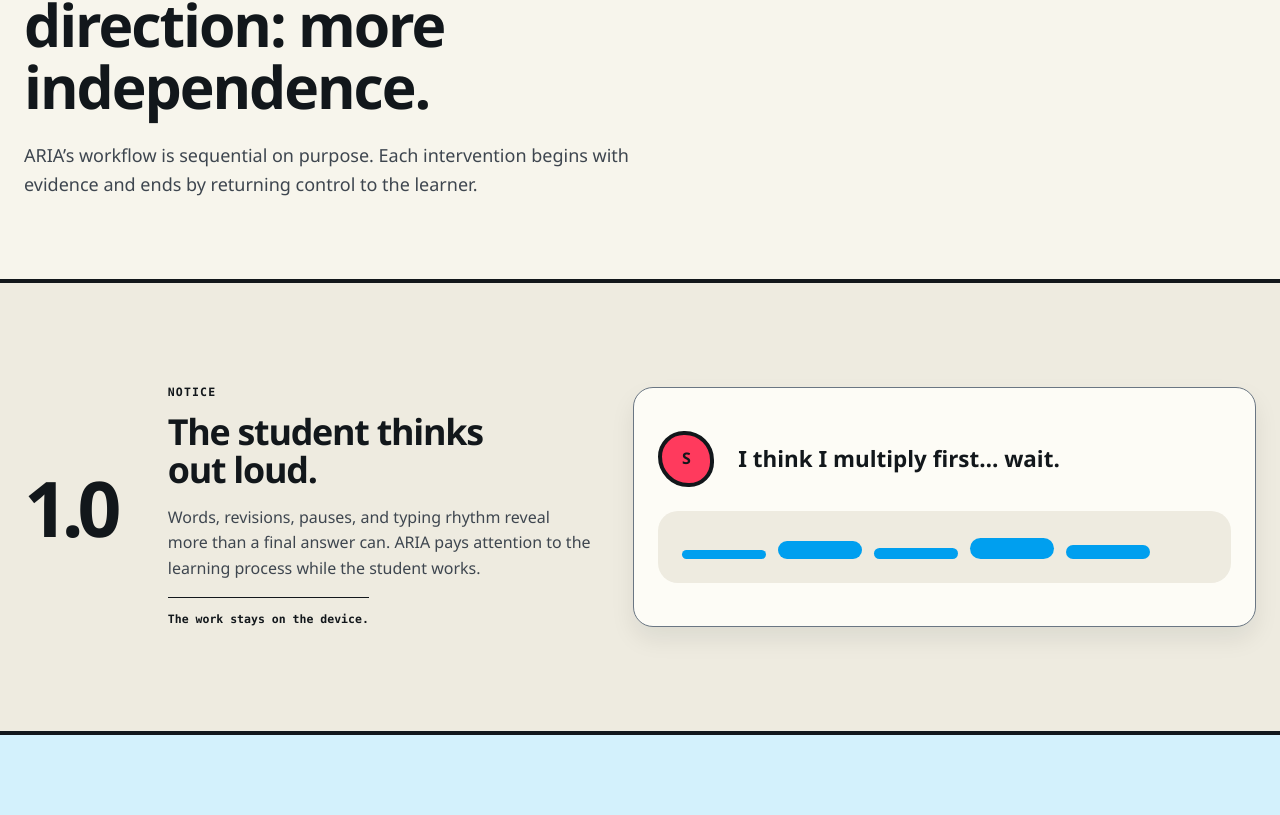
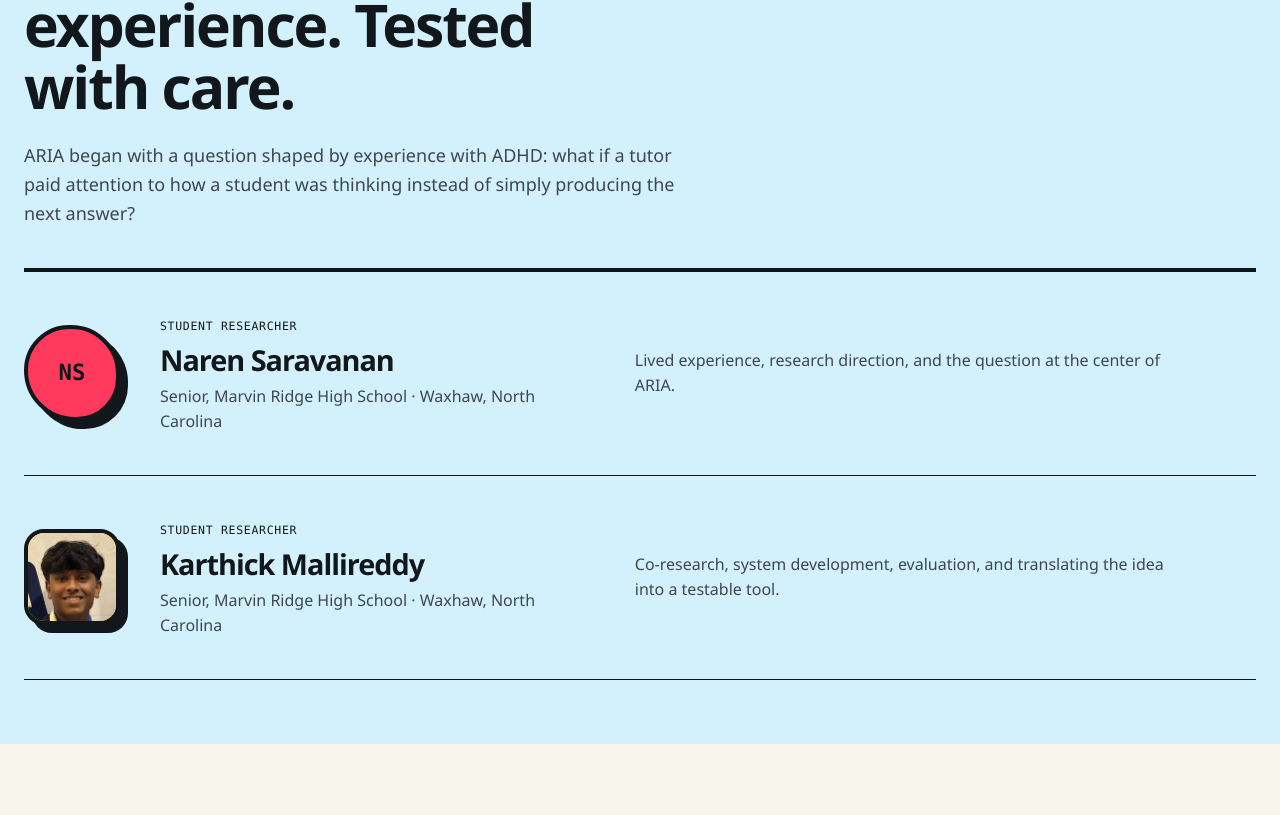
Before and after one commit to NarenS31/ariawebsite, a Next.js app: page / in a window 1280 px wide. Shown: the part 1680-2495 px from the top of the page. Built offline with nearby package versions, Linux system fonts and the light colour scheme.

Commit message:
Add founders section and Karthick portrait

```diff
--- a/src/AriaExperience.tsx
+++ b/src/AriaExperience.tsx
@@ -534,11 +534,12 @@
   );
 }
 
-function Team() {
+function Founders() {
   return (
     <section className="team section" id="team">
       <div className="shell">
         <div className="section-intro">
+          <p className="kicker">Founders</p>
           <h2>Built from lived experience. Tested with care.</h2>
           <p>
             ARIA began with a question shaped by experience with ADHD: what if a tutor paid
@@ -548,11 +549,18 @@
         <div className="team-list">
           {team.map((member, index) => (
             <Reveal className="team-person" key={member.name} delay={index * 0.08}>
-              <div className="person-mark" aria-hidden="true">
-                {member.name
-                  .split(" ")
-                  .map((part) => part[0])
-                  .join("")}
+              <div
+                className={`person-mark${index === 1 ? " person-mark--photo" : ""}`}
+                aria-hidden="true"
+              >
+                {index === 1 ? (
+                  <img src="/karthick-mallireddy.jpg" alt="" />
+                ) : (
+                  member.name
+                    .split(" ")
+                    .map((part) => part[0])
+                    .join("")
+                )}
               </div>
               <div>
                 <span>{member.role}</span>
@@ -670,10 +678,10 @@
       <main id="main">
         <Hero />
         <About />
+        <Founders />
         <Workflow />
         <Research />
         <Summit />
-        <Team />
         <Join />
       </main>
       <Footer />
--- a/src/hallmark.css
+++ b/src/hallmark.css
@@ -1518,7 +1518,7 @@
 /* Team */
 
 .team {
-  padding-block: var(--space-4xl) var(--space-3xl);
+  padding-block: var(--space-2xl);
   background: var(--color-paper-cyan);
 }
 
@@ -1556,6 +1556,20 @@
   transform: rotate(3deg);
 }
 
+.person-mark--photo {
+  overflow: hidden;
+  border-radius: 1.25rem;
+  transform: none !important;
+}
+
+.person-mark--photo img {
+  display: block;
+  width: 100%;
+  height: 100%;
+  object-fit: cover;
+  object-position: center 24%;
+}
+
 .team-person span {
   font-family: var(--font-mono);
   font-size: var(--text-xs);
@@ -1859,7 +1873,7 @@
   }
 
   .team {
-    padding-block: var(--space-3xl) var(--space-2xl);
+    padding-block: var(--space-2xl);
   }
 
   .join {
```
Also changed, not shown: public/karthick-mallireddy.jpg (added).
